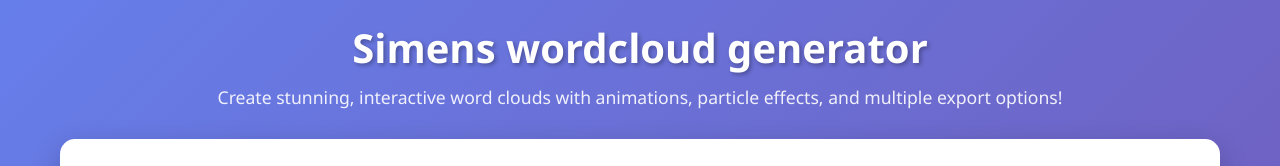
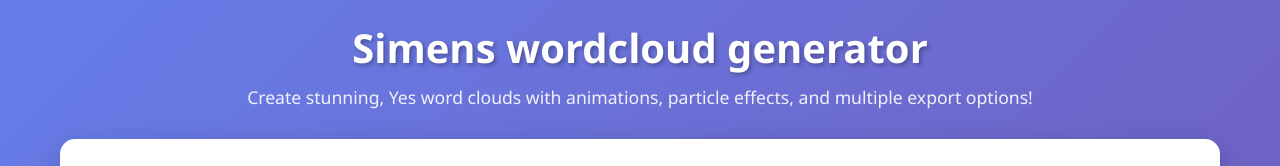
Before and after one commit to mostbye/wordcloud, a plain HTML site: page index.html in a window 1280 px wide. Shown: the top 166 px of the page. Drawn offline with nearby package versions, Linux system fonts and the light colour scheme.

Commit message:
Good now

```diff
--- a/index.html
+++ b/index.html
@@ -10,7 +10,7 @@
     <div class="container">
         <header>
             <h1>Simens wordcloud generator</h1>
-            <p>Create stunning, interactive word clouds with animations, particle effects, and multiple export options!</p>
+            <p>Create stunning, Yes word clouds with animations, particle effects, and multiple export options!</p>
         </header>
 
         <div class="input-section">
```
